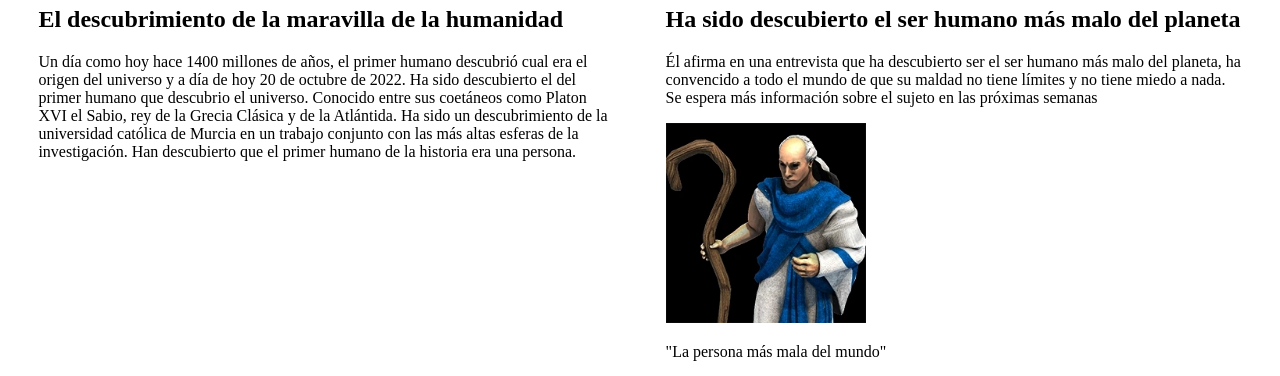
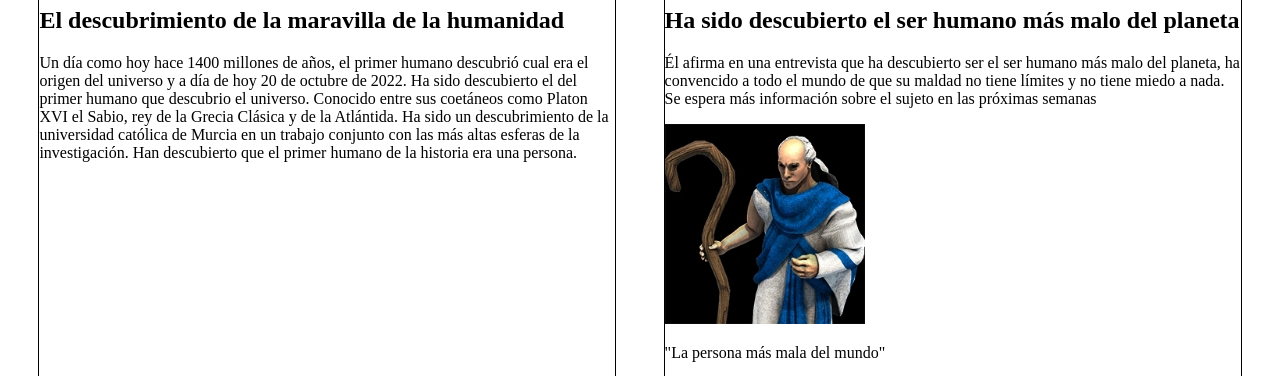
Before and after one commit to CakeNeka/Lenguajes-de-Marcas, a plain HTML site: page HTML/ejercicio11/ejercicio11ApartadoC.html in a window 1280 px wide. Shown: the part 98-474 px from the top of the page. Drawn offline with Linux system fonts and the light colour scheme.

Commit message:
ejercicio 11 apartado c

```diff
--- a/HTML/ejercicio11/ejercicio11ApartadoC.html
+++ b/HTML/ejercicio11/ejercicio11ApartadoC.html
@@ -8,7 +8,14 @@
   </head>
   <body>
     <div
-      style="position: absolute; top: 3%; left: 3%; width: 45%; height: 100%"
+      style="
+        position: absolute;
+        top: 3%;
+        left: 3%;
+        width: 45%;
+        height: 100%;
+        border: solid black 1px;
+      "
     >
       <h1>El Origen del Universo</h1>
       <h2>El descubrimiento de la maravilla de la humanidad</h2>
@@ -25,7 +32,14 @@
     </div>
 
     <div
-      style="position: absolute; top: 3%; right: 3%; width: 45%; height: 100%"
+      style="
+        position: absolute;
+        top: 3%;
+        right: 3%;
+        width: 45%;
+        height: auto;
+        border: solid black 1px;
+      "
     >
       <div style="top: 0%; width: 100%; height: auto">
         <h1>La Persona Más Mala</h1>
@@ -36,7 +50,12 @@
           tiene límites y no tiene miedo a nada. Se espera más información sobre
           el sujeto en las próximas semanas
         </p>
-        <img src="./imagenes/AoE2_priest.png" alt="Age of Empires 2 priest" height="200" width="200" />
+        <img
+          src="./imagenes/AoE2_priest.png"
+          alt="Age of Empires 2 priest"
+          height="200"
+          width="200"
+        />
         <p>"La persona más mala del mundo"</p>
       </div>
       <div style="top: 0%; width: 100%; height: auto">
@@ -50,7 +69,12 @@
           los ha sacrificado "por el bien del futuro" y que era "un mal
           necesario".
         </p>
-        <img src="./imagenes/valorsacred.png" alt="Prince Valor" height="200" width="125">
+        <img
+          src="./imagenes/valorsacred.png"
+          alt="Prince Valor"
+          height="200"
+          width="125"
+        />
         <p>El ladrón de perros</p>
       </div>
     </div>
```
